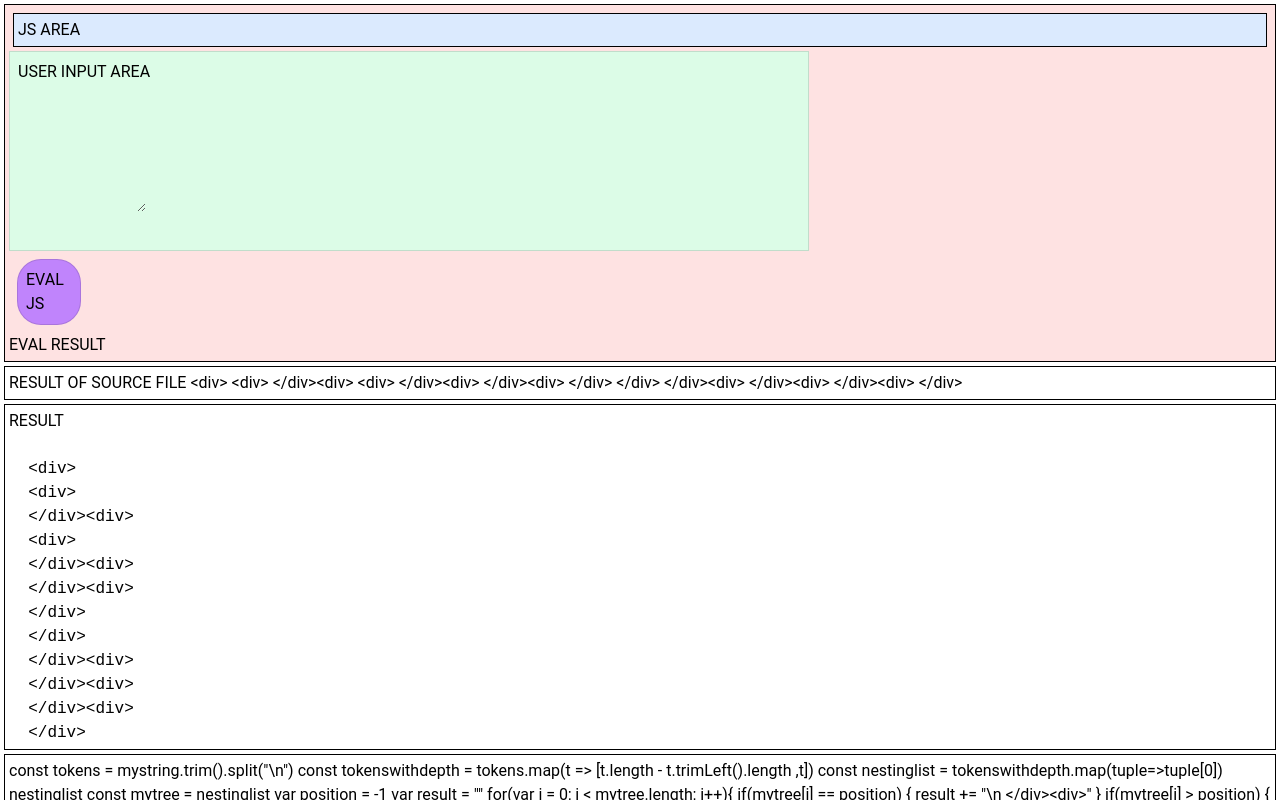
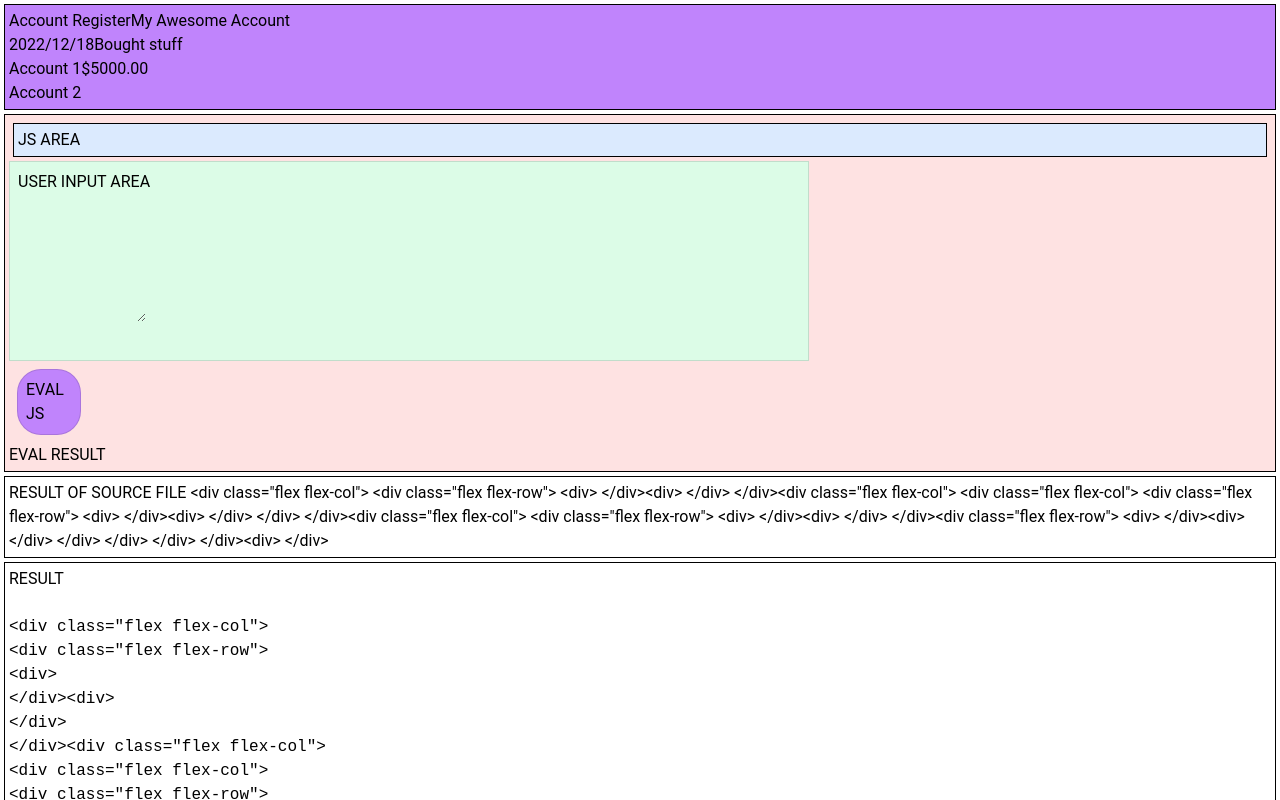
Before and after one commit to bootladder/lispbrowser, a Vue app in the folder frontend/: page / in a window 1280 px wide. Shown: the top 800 px of the page. Built offline with nearby package versions, Linux system fonts and the light colour scheme.

Commit message:
jf is awesome

```diff
--- a/frontend/src/App.vue
+++ b/frontend/src/App.vue
@@ -18,20 +18,28 @@ const expr    = ref('(add 1 1 (add 1 1) )')
 const mystring =
 `
 dc
- d
- d
+ dr
   d
   d
-  d
-d
-d
+ dc
+  dc
+   dr
+    d
+    d
+  dc
+   dr
+    d
+    d
+   dr
+    d
+    d
 d
 `
 
 const mysource =
 `
 const tokens = mystring.trim().split("\\n")
-const tokenswithdepth = tokens.map(t => [t.length - t.trimLeft().length ,t])
+const tokenswithdepth = tokens.map(t => [t.length - t.trimLeft().length ,t.trimLeft()])
 const nestinglist = tokenswithdepth.map(tuple=>tuple[0])
 nestinglist
 
@@ -42,27 +50,30 @@ var position = -1
 var result = ""
 for(var i = 0; i < mytree.length; i++){
     if(mytree[i] == position) {
-        result += "\\n  </div><div>"
+        result += "\\n</div>" + "<" + tokenswithdepth[i][1] + ">"
     }
     if(mytree[i] > position) {
-        result += "\\n  <div>"
+        result += "\\n" + "<" + tokenswithdepth[i][1] + ">"
     }
     if(mytree[i] < position) {
         const times = (position - mytree[i] + 1)
         for(var j = 0; j< times; j++){
-            result += "\\n  </div>"
+            result += "\\n</div>"
         }
-        result += "<div>"
+        result += "<" + tokenswithdepth[i][1] + ">"
     }
     position = mytree[i]
 }
 
 const times = position + 1
 for(var j = 0; j< times; j++){
-    result += "\\n  </div>"
+    result += "\\n</div>"
 }
 
-//result
+
+result = result.replaceAll("\\<dc>", '<div class="flex flex-col">')
+result = result.replaceAll("\\<dr>", '<div class="flex flex-row">')
+result = result.replaceAll("\\<d>", '<div>')
 //tokenswithdepth
 
 
@@ -206,6 +217,57 @@ export default {
 
 <template>
 
+    <div class="sectionA bg-purple-400">
+
+
+        <div class="flex flex-col">
+           <div class="flex flex-row">
+              <div>
+                Account Register
+              </div>
+              <div>
+                My Awesome Account
+              </div>
+           </div>
+           <div class="flex flex-col">
+              <div class="flex flex-col">
+                 <div class="flex flex-row">
+                    <div>
+                        2022/12/18
+                    </div>
+                    <div>
+                        Bought stuff
+                    </div>
+                 </div>
+              </div>
+              <div class="flex flex-col">
+                 <div class="flex flex-row">
+                    <div>
+                        Account 1
+                    </div>
+                    <div>
+                        $5000.00
+                    </div>
+                 </div>
+                 <div class="flex flex-row">
+                    <div>
+                        Account 2
+                    </div>
+                    <div>
+                        {{}}
+                    </div>
+                 </div>
+              </div>
+           </div>
+        </div>
+        <div>
+        </div>
+
+
+    </div>
+
+
+
     <div class="sectionA bg-red-100">
         <div class="sectionA bg-blue-100"> JS AREA </div>
 
```
